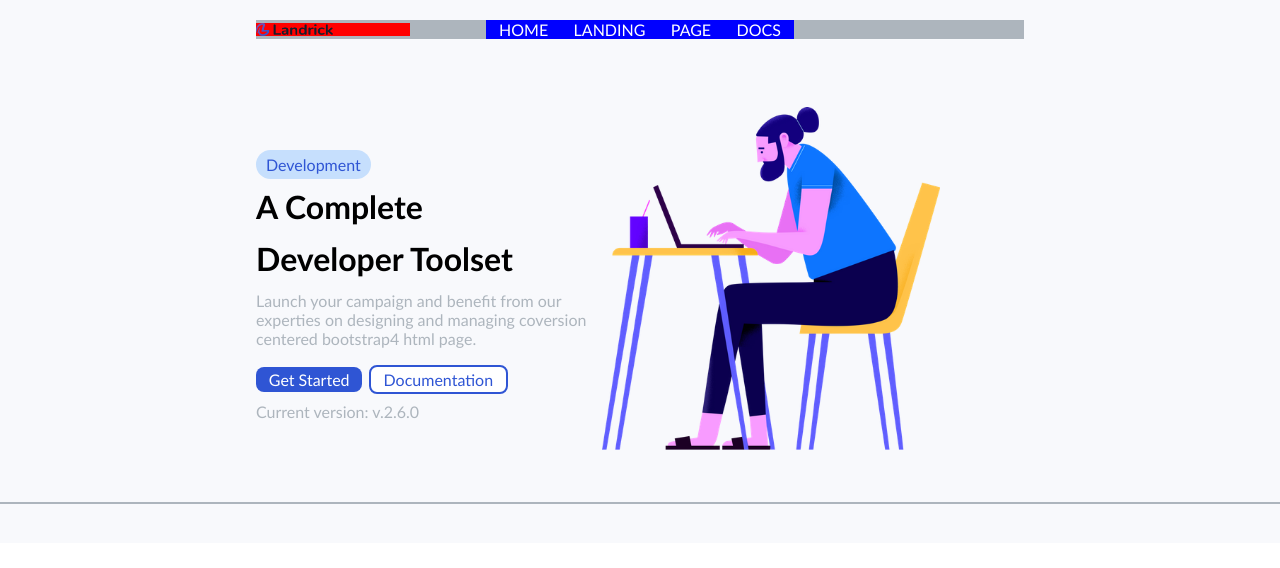
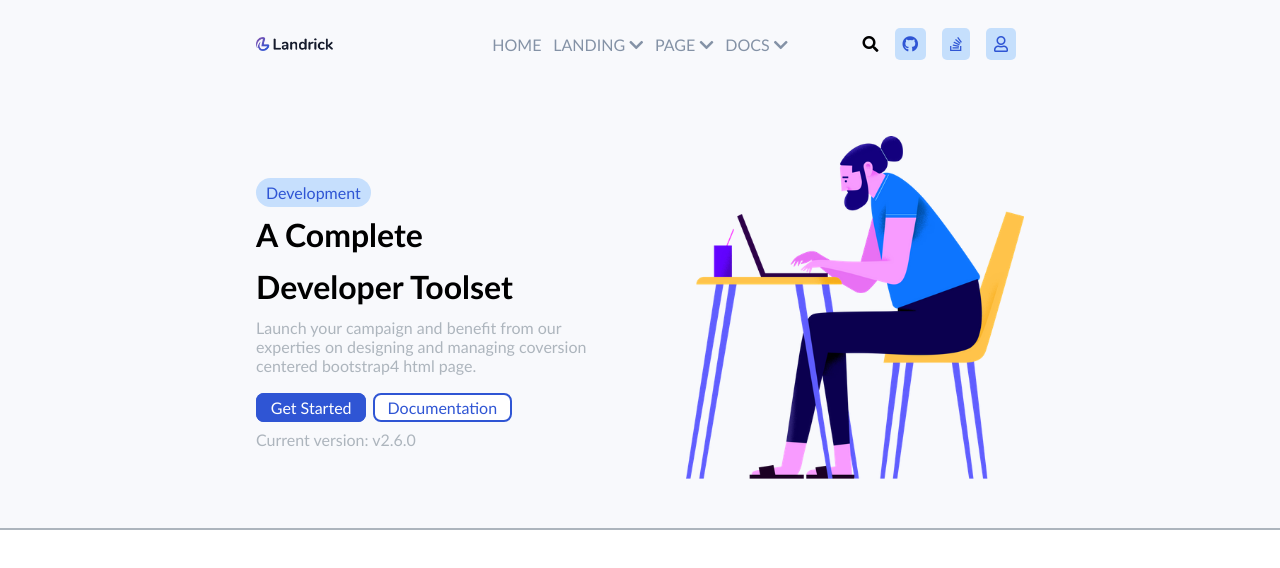
Before and after one commit to frame88/proj-html-vuejs, a Vue app: page / in a window 1280 px wide. Shown: the top 568 px of the page. Built offline with nearby package versions, Linux system fonts and the light colour scheme; a web font is replaced by a local one.

Commit message:
aggiustamenti vari

```diff
--- a/package.json
+++ b/package.json
@@ -8,8 +8,8 @@
     "lint": "vue-cli-service lint"
   },
   "dependencies": {
+    "@fortawesome/fontawesome-free": "^5.15.4",
     "bootstrap": "^5.1.3",
-    "@fortawesome/fontawesome-free": "^5.15.4",
     "core-js": "^3.6.5",
     "vue": "^2.6.11"
   },
--- a/src/App.vue
+++ b/src/App.vue
@@ -1,16 +1,19 @@
 <template>
   <div id="app">
     <Header />
+    <Jumbotron />
   </div>
 </template>
 
 <script>
 import Header from "./components/Header.vue";
+import Jumbotron from './components/Jumbotron.vue';
 
 export default {
   name: "App",
   components: {
     Header,
+    Jumbotron,
   },
 };
 </script>
--- a/src/assets/scss/partials/_variables.scss
+++ b/src/assets/scss/partials/_variables.scss
@@ -21,6 +21,7 @@ $blu: #2f55d4;
 $catrame: #3c4858;
 $notte: #27314f;
 $deepdark: #202942;
+$azure: #007bff34;
 
 // TEXT COLORS
 $grigio: #adb5bd;
--- a/src/components/Header.vue
+++ b/src/components/Header.vue
@@ -11,13 +11,13 @@
                           <li><a href="">Home</a></li>
                       </ul>
                       <ul>
-                          <li><a href="">Landing</a></li>
+                          <li><a href="">Landing <i class="fas fa-chevron-down"></i></a></li>
                       </ul>
                       <ul>
-                          <li><a href="">Page</a></li>
+                          <li><a href="">Page <i class="fas fa-chevron-down"></i></a></li>
                       </ul>
                       <ul>
-                          <li><a href="">Docs</a></li>
+                          <li><a href="">Docs <i class="fas fa-chevron-down"></i></a></li>
                       </ul>
                   </div>
                   <div class="nav-dx">
@@ -28,47 +28,6 @@
                       <i class="far fa-user"></i>
                   </div>
               </nav>
-          </div>
-      </div>
-      <div class="container-max jumbo">
-          <div class="container ">
-              <div class="jumbo-sx">
-                  <div class="top-jumbo-sx">
-                    <span id="development">Development</span>
-                    <h1>a complete</h1>
-                    <h1>developer toolset</h1>
-                    <span>Launch your campaign and benefit from our experties on designing and managing coversion centered bootstrap4 html page.</span>
-                  </div>
-                  <div class="choise">
-                      <a id="getstart" href="">Get Started</a>
-                      <a id="docu" href="">Documentation</a>
-                  </div>
-                  <div class="version">
-                        <span>Current version: v.2.6.0</span>
-                  </div>
-              </div>
-              <div class="jumbo-dx">
-                  <img src="../assets/img/about.png" alt="">
-              </div>
-          </div>
-      </div>
-      <div class="container-max">
-          <div class="container">
-              <ul>
-                  <li><img src="../assets/img/paypal.svg" alt=""></li>
-              </ul>
-              <ul>
-                  <li><img src="" alt=""></li>
-              </ul>
-              <ul>
-                  <li><img src="" alt=""></li>
-              </ul>
-              <ul>
-                  <li><img src="" alt=""></li>
-              </ul>
-              <ul>
-                  <li><img src="" alt=""></li>
-              </ul>
           </div>
       </div>
   </header>
@@ -94,14 +53,12 @@ nav {
   display: flex;
   justify-content: space-between;
   align-items: center;
-  background-color: $grigio;
 }
 
 .nav-sx {
   display: flex;
   align-items: center;
   width: 20%;
-  background-color: red;
   img {
     width: 50%;
     display: flex;
@@ -112,92 +69,34 @@ nav {
   display: flex;
   align-items: center;
   width: 40%;
-  background-color: blue;
   justify-content: space-around;
   a {
-    color: white;
+    color: $grigio-2;
     text-transform: uppercase;
   }
 }
 
 .nav-dx {
+  width: 20%;
   display: flex;
   align-items: center;
-    width: 20%;
-    background-color: green;
-}
+  justify-content: flex-end;
 
-.jumbo {
-    padding-bottom: 3em;
-    border-bottom: 2px solid $grigio;
-}
+  i {
+      margin: 0.5em;
+  }
 
-.jumbo-sx {
-    width: 45%;
-    height: 100%;
-    margin-top: 3em;
-    display: flex;
-    flex-direction: column;
-    align-self: center;
+  .fab, .far{
+      background-color: $azure;
+      color: $blu;
+      padding: 0.5em;
+      border-radius: 5px;
+  }
 
-        h1 {
-            text-transform: capitalize;
-            margin-top: 0.4em;
-            margin-bottom: 0.4em;
-        }
-
-        span {
-            color: $grigio;
-        }
-
-    .top-jumbo-sx {
-        padding-top: 1em;
-        padding-bottom: 1em;
-        #development {
-            background-color: #007bff34;
-            color: $blu;
-            padding: 5px 10px;
-            border-radius: 15px;
-
-        }
-
-
-    }
-
-    .choise {
-        margin-top: 0.4em;
-        padding-bottom: 0.4em;
-        a {
-            padding: 0.2em 0.8em;
-            background-color: $blu;
-            margin-right: 0.4em;
-            border-radius: 8px;
-        }
-
-        #getstart {
-            color: $bianco-1;
-        }
-
-        #docu {
-            color: $blu;
-            border: 2px solid $blu;
-            background-color: $bianco-1;
-        }
-    }
-    .version {
-        padding-top: 0.4em;
-    }
-}
-
-.jumbo-dx {
-    width: 55%;
-    margin-top: 3em;
-    img {
-        width: 80%;
-    }
 }
 
 
 
 
+
 </style>
--- a/src/components/HelloWorld.vue
+++ /dev/null
@@ -1,114 +0,0 @@
-<template>
-  <div class="hello">
-    <h1>{{ msg }}</h1>
-    <p>
-      For a guide and recipes on how to configure / customize this project,<br />
-      check out the
-      <a href="https://cli.vuejs.org" target="_blank" rel="noopener"
-        >vue-cli documentation</a
-      >.
-    </p>
-    <h3>Installed CLI Plugins</h3>
-    <ul>
-      <li>
-        <a
-          href="https://github.com/vuejs/vue-cli/tree/dev/packages/%40vue/cli-plugin-babel"
-          target="_blank"
-          rel="noopener"
-          >babel</a
-        >
-      </li>
-      <li>
-        <a
-          href="https://github.com/vuejs/vue-cli/tree/dev/packages/%40vue/cli-plugin-eslint"
-          target="_blank"
-          rel="noopener"
-          >eslint</a
-        >
-      </li>
-    </ul>
-    <h3>Essential Links</h3>
-    <ul>
-      <li>
-        <a href="https://vuejs.org" target="_blank" rel="noopener">Core Docs</a>
-      </li>
-      <li>
-        <a href="https://forum.vuejs.org" target="_blank" rel="noopener"
-          >Forum</a
-        >
-      </li>
-      <li>
-        <a href="https://chat.vuejs.org" target="_blank" rel="noopener"
-          >Community Chat</a
-        >
-      </li>
-      <li>
-        <a href="https://twitter.com/vuejs" target="_blank" rel="noopener"
-          >Twitter</a
-        >
-      </li>
-      <li>
-        <a href="https://news.vuejs.org" target="_blank" rel="noopener">News</a>
-      </li>
-    </ul>
-    <h3>Ecosystem</h3>
-    <ul>
-      <li>
-        <a href="https://router.vuejs.org" target="_blank" rel="noopener"
-          >vue-router</a
-        >
-      </li>
-      <li>
-        <a href="https://vuex.vuejs.org" target="_blank" rel="noopener">vuex</a>
-      </li>
-      <li>
-        <a
-          href="https://github.com/vuejs/vue-devtools#vue-devtools"
-          target="_blank"
-          rel="noopener"
-          >vue-devtools</a
-        >
-      </li>
-      <li>
-        <a href="https://vue-loader.vuejs.org" target="_blank" rel="noopener"
-          >vue-loader</a
-        >
-      </li>
-      <li>
-        <a
-          href="https://github.com/vuejs/awesome-vue"
-          target="_blank"
-          rel="noopener"
-          >awesome-vue</a
-        >
-      </li>
-    </ul>
-  </div>
-</template>
-
-<script>
-export default {
-  name: "HelloWorld",
-  props: {
-    msg: String,
-  },
-};
-</script>
-
-<!-- Add "scoped" attribute to limit CSS to this component only -->
-<style scoped lang="scss">
-h3 {
-  margin: 40px 0 0;
-}
-ul {
-  list-style-type: none;
-  padding: 0;
-}
-li {
-  display: inline-block;
-  margin: 0 10px;
-}
-a {
-  color: #42b983;
-}
-</style>
--- /dev/null
+++ b/src/components/Jumbotron.vue
@@ -0,0 +1,112 @@
+<template>
+        <div class="container-max jumbo">
+          <div class="container ">
+              <div class="jumbo-sx">
+                  <div class="top-jumbo-sx">
+                    <span id="development">Development</span>
+                    <h1>a complete</h1>
+                    <h1>developer toolset</h1>
+                    <span>Launch your campaign and benefit from our experties on designing and managing coversion centered bootstrap4 html page.</span>
+                  </div>
+                  <div class="choise">
+                      <a id="getstart" href="">Get Started</a>
+                      <a id="docu" href="">Documentation</a>
+                  </div>
+                  <div class="version">
+                        <span>Current version: v2.6.0</span>
+                  </div>
+              </div>
+              <div class="jumbo-dx">
+                  <img src="../assets/img/about.png" alt="">
+              </div>
+          </div>
+      </div>
+</template>
+
+<script >
+export default {
+
+}
+</script>
+
+<style lang="scss" scoped>
+@import "../assets/scss/partials/_variables.scss";
+
+.container-max, .container {
+    background-color: $bianco-2;
+}
+
+.jumbo {
+    padding-bottom: 3em;
+    border-bottom: 2px solid $grigio;
+}
+
+.jumbo-sx {
+    width: 45%;
+    height: 100%;
+    margin-top: 3em;
+    display: flex;
+    flex-direction: column;
+    align-self: center;
+
+        h1 {
+            text-transform: capitalize;
+            margin-top: 0.4em;
+            margin-bottom: 0.4em;
+        }
+
+        span {
+            color: $grigio;
+        }
+
+    .top-jumbo-sx {
+        padding-top: 1em;
+        padding-bottom: 1em;
+        #development {
+            background-color: #007bff34;
+            color: $blu;
+            padding: 5px 10px;
+            border-radius: 15px;
+
+        }
+
+
+    }
+
+    .choise {
+        margin-top: 0.4em;
+        padding-bottom: 0.4em;
+        a {
+            padding: 0.2em 0.8em;
+            background-color: $blu;
+            margin-right: 0.4em;
+            border-radius: 8px;
+        }
+
+        #getstart {
+            color: $bianco-1;
+            border: 2px solid $blu;
+        }
+
+        #docu {
+            color: $blu;
+            border: 2px solid $blu;
+            background-color: $bianco-1;
+        }
+    }
+    .version {
+        padding-top: 0.4em;
+    }
+}
+
+.jumbo-dx {
+    width: 55%;
+    margin-top: 3em;
+    display: flex;
+    justify-content: flex-end;
+    img {
+        width: 80%;
+    }
+}
+
+</style>
--- a/src/main.js
+++ b/src/main.js
@@ -1,5 +1,6 @@
 import Vue from "vue";
 import App from "./App.vue";
+import '@fortawesome/fontawesome-free/css/all.css';
 
 Vue.config.productionTip = false;
 
```
Also changed, not shown: 1 other file (tests, documents, lock files or other folders).
